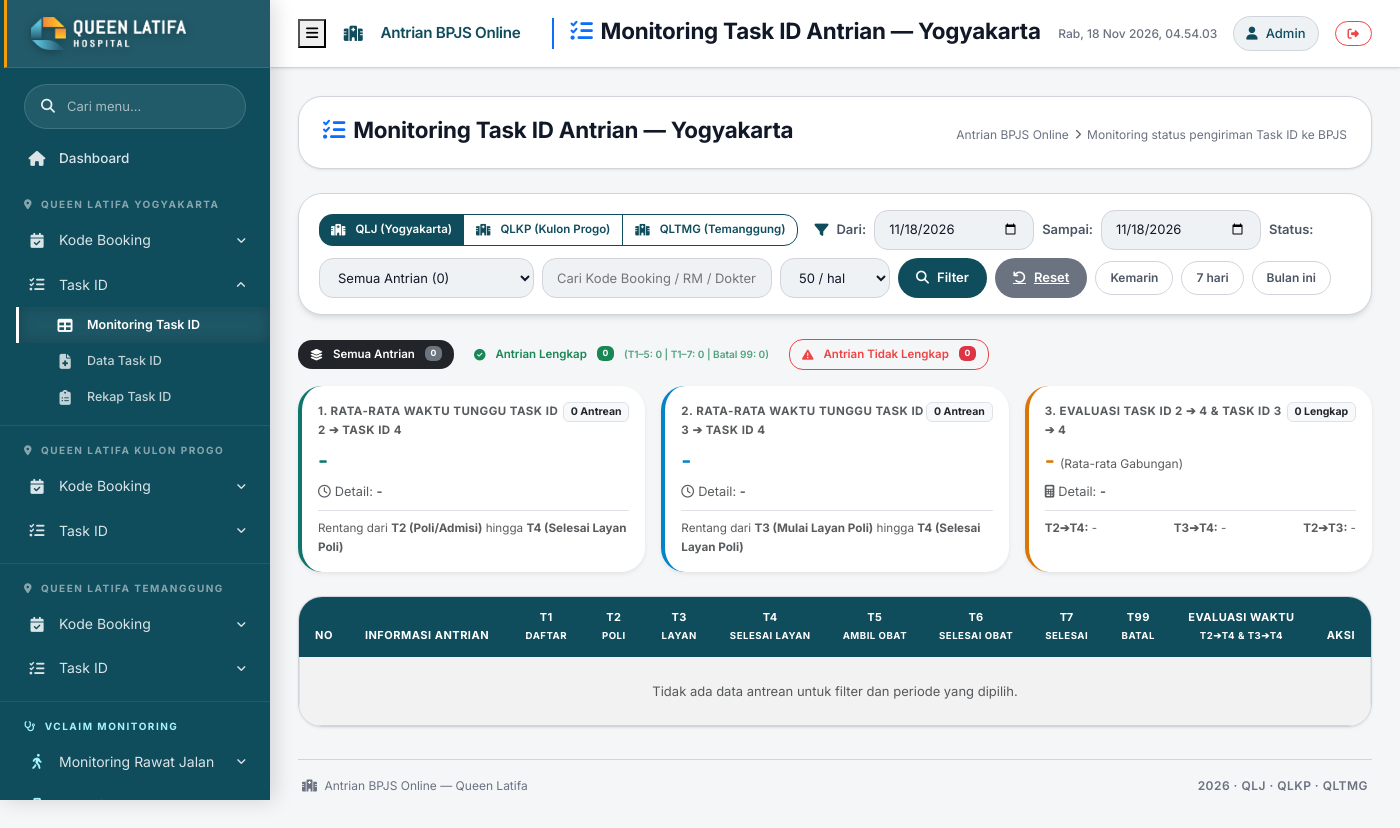
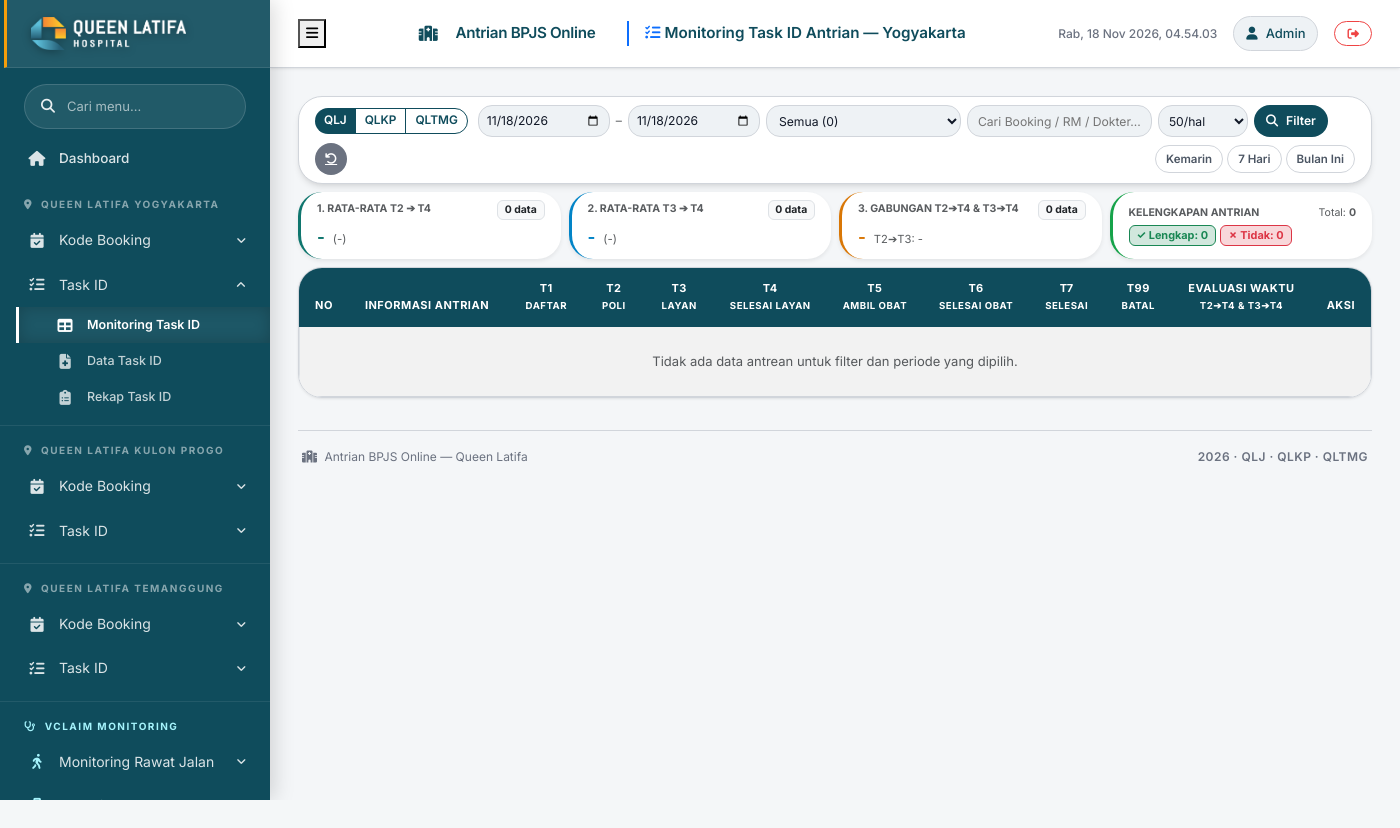
Before and after one commit to AndriSetyawan2014/antrianbpjs, a Laravel app: page /monitoring_taskid in a window 1400 px wide. After the commit the page ends 800 px from the top, so only its background shows below. Run offline with Laravel 9, Linux system fonts and the light colour scheme; the visitor is signed in with stand-in values (Sample User, id 1); tables that the repository leaves empty hold one stand-in row (values such as "Sample post"); style sheets or scripts are compiled from the project's sources; some libraries are stand-ins or nearby versions.

Commit message:
feat: add AntrianController and monitoring task ID views

```diff
--- a/app/Http/Controllers/AntrianController.php
+++ b/app/Http/Controllers/AntrianController.php
@@ -419,7 +419,7 @@ class AntrianController extends Controller
         $rowMetaMap = $pageRowMetaMap;
         $kodebookings = $paginatedKodebookings;
 
-        $pageTitle = $cfg['title'];
+        $monitoringTitle = $cfg['title'];
         $filterAction = $cfg['filter_action'];
         $detailBaseUrl = $cfg['filter_action'];
         $tableId = $cfg['table_id'];
@@ -433,7 +433,7 @@ class AntrianController extends Controller
             'start_date',
             'end_date',
             'vclaimMap',
-            'pageTitle',
+            'monitoringTitle',
             'filterAction',
             'detailBaseUrl',
             'tableId',
--- a/resources/views/monitoring_taskid.blade.php
+++ b/resources/views/monitoring_taskid.blade.php
@@ -1,16 +1,11 @@
 @extends('layouts.admin')
 
 @section('page_title')
-    <h1 class="page-title"><i class="fas fa-tasks me-2 text-primary"></i>{{ $pageTitle }}</h1>
-@endsection
-
-@section('page_subtitle')
-    Monitoring status pengiriman Task ID ke BPJS
+    <span><i class="fas fa-tasks me-1 text-primary"></i>{{ $monitoringTitle ?? 'Monitoring Task ID' }}</span>
 @endsection
 
 @section('content')
 @include('partials.monitoring-taskid-page', [
-    'pageTitle' => $pageTitle ?? 'Monitoring Task ID Antrian',
     'filterAction' => $filterAction ?? url('/monitoring_taskid'),
     'detailBaseUrl' => $detailBaseUrl ?? ($filterAction ?? url('/monitoring_taskid')),
     'startDate' => $start_date ?? request('start_date', date('Y-m-d')),
--- a/resources/views/partials/monitoring-taskid-page.blade.php
+++ b/resources/views/partials/monitoring-taskid-page.blade.php
@@ -39,172 +39,140 @@
     $firstItemNumber = $isPaginated ? ($kodebookings->firstItem() ?? 1) : 1;
 @endphp
 
-{{-- Filter Card --}}
-<div class="filter-card" style="flex-wrap: wrap; gap: 8px;">
-    <div class="btn-group me-2" role="group" aria-label="Pilih Cabang QL">
+{{-- Compact Filter & Toolbar Bar --}}
+<div class="filter-card py-2 px-3 mb-2" style="gap: 6px; align-items: center;">
+    <div class="btn-group btn-group-sm me-1" role="group" aria-label="Pilih Cabang QL">
         <a href="{{ url('/monitoring_taskid') }}?start_date={{ $startDate }}&end_date={{ $endDate }}&kelengkapan={{ $kelengkapanFilter }}&per_page={{ $perPage }}"
-           class="btn btn-sm {{ ($urlQL ?? 'QLJ') === 'QLJ' ? 'btn-primary' : 'btn-outline-primary' }}">
-            <i class="fas fa-hospital me-1"></i> QLJ (Yogyakarta)
+           class="btn {{ ($urlQL ?? 'QLJ') === 'QLJ' ? 'btn-primary' : 'btn-outline-primary' }}" style="font-size: 0.74rem; padding: 3px 9px;">
+            QLJ
         </a>
         <a href="{{ url('/qlkp_monitoring_taskid') }}?start_date={{ $startDate }}&end_date={{ $endDate }}&kelengkapan={{ $kelengkapanFilter }}&per_page={{ $perPage }}"
-           class="btn btn-sm {{ ($urlQL ?? 'QLJ') === 'QLKP' ? 'btn-primary' : 'btn-outline-primary' }}">
-            <i class="fas fa-hospital me-1"></i> QLKP (Kulon Progo)
+           class="btn {{ ($urlQL ?? 'QLJ') === 'QLKP' ? 'btn-primary' : 'btn-outline-primary' }}" style="font-size: 0.74rem; padding: 3px 9px;">
+            QLKP
         </a>
         <a href="{{ url('/qltmg_monitoring_taskid') }}?start_date={{ $startDate }}&end_date={{ $endDate }}&kelengkapan={{ $kelengkapanFilter }}&per_page={{ $perPage }}"
-           class="btn btn-sm {{ ($urlQL ?? 'QLJ') === 'QLTMG' ? 'btn-primary' : 'btn-outline-primary' }}">
-            <i class="fas fa-hospital me-1"></i> QLTMG (Temanggung)
+           class="btn {{ ($urlQL ?? 'QLJ') === 'QLTMG' ? 'btn-primary' : 'btn-outline-primary' }}" style="font-size: 0.74rem; padding: 3px 9px;">
+            QLTMG
         </a>
     </div>
 
-    <i class="fas fa-filter" style="color:var(--color-primary);"></i>
     <form method="GET" action="{{ $filterAction }}" style="display:contents;">
-        <label for="start_date">Dari:</label>
-        <input type="date" id="start_date" name="start_date" value="{{ $startDate }}">
-        <label for="end_date">Sampai:</label>
-        <input type="date" id="end_date" name="end_date" value="{{ $endDate }}">
+        <input type="date" id="start_date" name="start_date" value="{{ $startDate }}" style="width: 132px; height: 32px; font-size: 0.76rem; padding: 4px 8px;" title="Dari tanggal">
+        <span class="text-muted small">–</span>
+        <input type="date" id="end_date" name="end_date" value="{{ $endDate }}" style="width: 132px; height: 32px; font-size: 0.76rem; padding: 4px 8px;" title="Sampai tanggal">
 
-        <label for="kelengkapan">Status:</label>
-        <select id="kelengkapan" name="kelengkapan" style="width: 215px;" onchange="this.form.submit()">
-            <option value="" {{ $kelengkapanFilter === '' ? 'selected' : '' }}>Semua Antrian ({{ number_format($countTotalAll) }})</option>
-            <option value="lengkap" {{ $kelengkapanFilter === 'lengkap' ? 'selected' : '' }}>Antrian Lengkap ({{ number_format($countLengkap) }})</option>
-            <option value="tidak_lengkap" {{ $kelengkapanFilter === 'tidak_lengkap' ? 'selected' : '' }}>Antrian Tidak Lengkap ({{ number_format($countTidakLengkap) }})</option>
-            <option value="t1_5" {{ $kelengkapanFilter === 't1_5' ? 'selected' : '' }}>↳ Lengkap: Task ID 1–5 ({{ number_format($countLengkap15) }})</option>
-            <option value="t1_7" {{ $kelengkapanFilter === 't1_7' ? 'selected' : '' }}>↳ Lengkap: Task ID 1–7 ({{ number_format($countLengkap17) }})</option>
-            <option value="batal_99" {{ $kelengkapanFilter === 'batal_99' ? 'selected' : '' }}>↳ Lengkap: Batal 99 ({{ number_format($countLengkap99) }})</option>
+        <select id="kelengkapan" name="kelengkapan" style="width: 195px; height: 32px; font-size: 0.76rem; padding: 4px 8px;" onchange="this.form.submit()">
+            <option value="" {{ $kelengkapanFilter === '' ? 'selected' : '' }}>Semua ({{ number_format($countTotalAll) }})</option>
+            <option value="lengkap" {{ $kelengkapanFilter === 'lengkap' ? 'selected' : '' }}>Lengkap ({{ number_format($countLengkap) }})</option>
+            <option value="tidak_lengkap" {{ $kelengkapanFilter === 'tidak_lengkap' ? 'selected' : '' }}>Tidak Lengkap ({{ number_format($countTidakLengkap) }})</option>
+            <option value="t1_5" {{ $kelengkapanFilter === 't1_5' ? 'selected' : '' }}>↳ T1–5 ({{ number_format($countLengkap15) }})</option>
+            <option value="t1_7" {{ $kelengkapanFilter === 't1_7' ? 'selected' : '' }}>↳ T1–7 ({{ number_format($countLengkap17) }})</option>
+            <option value="batal_99" {{ $kelengkapanFilter === 'batal_99' ? 'selected' : '' }}>↳ Batal 99 ({{ number_format($countLengkap99) }})</option>
         </select>
 
-        <input type="text" name="q" value="{{ $searchQuery }}" placeholder="Cari Kode Booking / RM / Dokter / Poli..." style="width: 230px;">
+        <input type="text" name="q" value="{{ $searchQuery }}" placeholder="Cari Booking / RM / Dokter..." style="width: 185px; height: 32px; font-size: 0.76rem; padding: 4px 10px;">
 
-        <select name="per_page" style="width: 110px;" onchange="this.form.submit()" title="Jumlah baris per halaman">
+        <select name="per_page" style="width: 90px; height: 32px; font-size: 0.76rem; padding: 4px 6px;" onchange="this.form.submit()" title="Baris per halaman">
             @foreach([25, 50, 100, 250] as $pp)
-                <option value="{{ $pp }}" {{ (int)$perPage === $pp ? 'selected' : '' }}>{{ $pp }} / hal</option>
+                <option value="{{ $pp }}" {{ (int)$perPage === $pp ? 'selected' : '' }}>{{ $pp }}/hal</option>
             @endforeach
         </select>
 
-        <button type="submit" class="btn-filter btn-primary">
+        <button type="submit" class="btn-filter btn-primary" style="height: 32px; padding: 0 12px; font-size: 0.76rem;">
             <i class="fas fa-search"></i> Filter
         </button>
-        <a href="{{ $filterAction }}" class="btn-filter btn-secondary">
-            <i class="fas fa-undo"></i> Reset
+        <a href="{{ $filterAction }}" class="btn-filter btn-secondary" style="height: 32px; padding: 0 10px; font-size: 0.76rem;" title="Reset">
+            <i class="fas fa-undo"></i>
         </a>
     </form>
 
-    <div class="date-presets" role="group" aria-label="Preset tanggal cepat">
-        <button type="button" class="btn-preset" data-preset="yesterday">Kemarin</button>
-        <button type="button" class="btn-preset" data-preset="week">7 hari</button>
-        <button type="button" class="btn-preset" data-preset="month">Bulan ini</button>
+    <div class="date-presets ms-auto" role="group" aria-label="Preset tanggal cepat" style="gap: 4px;">
+        <button type="button" class="btn-preset" data-preset="yesterday" style="height: 28px; padding: 0 10px; font-size: 0.72rem;">Kemarin</button>
+        <button type="button" class="btn-preset" data-preset="week" style="height: 28px; padding: 0 10px; font-size: 0.72rem;">7 Hari</button>
+        <button type="button" class="btn-preset" data-preset="month" style="height: 28px; padding: 0 10px; font-size: 0.72rem;">Bulan Ini</button>
     </div>
 </div>
 
-{{-- Filter Cepat Kelengkapan Antrian --}}
-<div class="d-flex flex-wrap align-items-center justify-content-between gap-2 mb-3">
-    <div class="d-flex flex-wrap align-items-center gap-2">
-        <a href="{{ $filterAction }}?start_date={{ $startDate }}&end_date={{ $endDate }}&q={{ urlencode($searchQuery) }}&per_page={{ $perPage }}"
-           class="btn btn-sm {{ $kelengkapanFilter === '' ? 'btn-dark' : 'btn-outline-secondary' }}">
-            <i class="fas fa-layer-group me-1"></i> Semua Antrian
-            <span class="badge bg-secondary ms-1">{{ number_format($countTotalAll) }}</span>
-        </a>
-
-        <a href="{{ $filterAction }}?start_date={{ $startDate }}&end_date={{ $endDate }}&kelengkapan=lengkap&q={{ urlencode($searchQuery) }}&per_page={{ $perPage }}"
-           class="btn btn-sm {{ $kelengkapanFilter === 'lengkap' ? 'btn-success' : 'btn-outline-success' }}">
-            <i class="fas fa-check-circle me-1"></i> Antrian Lengkap
-            <span class="badge bg-success text-white ms-1">{{ number_format($countLengkap) }}</span>
-            <small class="ms-1 opacity-75">(T1–5: {{ number_format($countLengkap15) }} | T1–7: {{ number_format($countLengkap17) }} | Batal 99: {{ number_format($countLengkap99) }})</small>
-        </a>
-
-        <a href="{{ $filterAction }}?start_date={{ $startDate }}&end_date={{ $endDate }}&kelengkapan=tidak_lengkap&q={{ urlencode($searchQuery) }}&per_page={{ $perPage }}"
-           class="btn btn-sm {{ $kelengkapanFilter === 'tidak_lengkap' ? 'btn-danger' : 'btn-outline-danger' }}">
-            <i class="fas fa-exclamation-triangle me-1"></i> Antrian Tidak Lengkap
-            <span class="badge bg-danger text-white ms-1">{{ number_format($countTidakLengkap) }}</span>
-        </a>
-    </div>
-
-    @if($isPaginated && $kodebookings->total() > 0)
-        <div class="text-muted small">
-            Menampilkan <strong>{{ number_format($kodebookings->firstItem()) }}–{{ number_format($kodebookings->lastItem()) }}</strong>
-            dari <strong>{{ number_format($kodebookings->total()) }}</strong> antrean
-        </div>
-    @endif
-</div>
-
-{{-- Kartu Info Evaluasi Waktu Tunggu --}}
-<div class="row g-3 mb-4">
-    <div class="col-md-4">
-        <div class="card h-100 border-0 shadow-sm" style="border-left: 4px solid #0f766e !important;">
-            <div class="card-body py-3 px-3">
-                <div class="d-flex justify-content-between align-items-start">
-                    <div>
-                        <div class="text-uppercase fw-bold text-muted" style="font-size: 0.72rem; letter-spacing: 0.04em;">
-                            1. Rata-rata Waktu Tunggu Task ID 2 ➔ Task ID 4
-                        </div>
-                        <div class="fw-bold mt-1" style="font-size: 1.35rem; color: #0f766e;">
-                            {{ $avg2to4 !== null ? number_format($avg2to4 / 60, 1) . ' Menit' : '-' }}
-                        </div>
-                        <div class="text-muted mt-1" style="font-size: 0.8rem;">
-                            <i class="far fa-clock me-1"></i>Detail: <strong>{{ $formatDuration($avg2to4) }}</strong>
-                        </div>
-                    </div>
-                    <span class="badge bg-light text-dark border">
-                        {{ number_format($count2to4) }} Antrean
+{{-- Compact Evaluasi & Kelengkapan Bar --}}
+<div class="row g-2 mb-2 align-items-stretch">
+    <div class="col-lg-3 col-md-6">
+        <div class="card h-100 border-0 shadow-sm" style="border-left: 3px solid #0f766e !important;">
+            <div class="card-body py-2 px-3 d-flex flex-column justify-content-center">
+                <div class="d-flex justify-content-between align-items-center">
+                    <span class="text-uppercase fw-bold text-muted" style="font-size: 0.66rem;">1. Rata-rata T2 ➔ T4</span>
+                    <span class="badge bg-light text-dark border" style="font-size: 0.65rem;">{{ number_format($count2to4) }} data</span>
+                </div>
+                <div class="d-flex align-items-baseline gap-2 mt-1">
+                    <span class="fw-bold" style="font-size: 1.05rem; color: #0f766e;">
+                        {{ $avg2to4 !== null ? number_format($avg2to4 / 60, 1) . ' mnt' : '-' }}
                     </span>
-                </div>
-                <div class="mt-2 pt-2 border-top text-muted" style="font-size: 0.73rem;">
-                    Rentang dari <strong>T2 (Poli/Admisi)</strong> hingga <strong>T4 (Selesai Layan Poli)</strong>
+                    <small class="text-muted" style="font-size: 0.72rem;">({{ $formatDuration($avg2to4) }})</small>
                 </div>
             </div>
         </div>
     </div>
 
-    <div class="col-md-4">
-        <div class="card h-100 border-0 shadow-sm" style="border-left: 4px solid #0284c7 !important;">
-            <div class="card-body py-3 px-3">
-                <div class="d-flex justify-content-between align-items-start">
-                    <div>
-                        <div class="text-uppercase fw-bold text-muted" style="font-size: 0.72rem; letter-spacing: 0.04em;">
-                            2. Rata-rata Waktu Tunggu Task ID 3 ➔ Task ID 4
-                        </div>
-                        <div class="fw-bold mt-1" style="font-size: 1.35rem; color: #0284c7;">
-                            {{ $avg3to4 !== null ? number_format($avg3to4 / 60, 1) . ' Menit' : '-' }}
-                        </div>
-                        <div class="text-muted mt-1" style="font-size: 0.8rem;">
-                            <i class="far fa-clock me-1"></i>Detail: <strong>{{ $formatDuration($avg3to4) }}</strong>
-                        </div>
-                    </div>
-                    <span class="badge bg-light text-dark border">
-                        {{ number_format($count3to4) }} Antrean
+    <div class="col-lg-3 col-md-6">
+        <div class="card h-100 border-0 shadow-sm" style="border-left: 3px solid #0284c7 !important;">
+            <div class="card-body py-2 px-3 d-flex flex-column justify-content-center">
+                <div class="d-flex justify-content-between align-items-center">
+                    <span class="text-uppercase fw-bold text-muted" style="font-size: 0.66rem;">2. Rata-rata T3 ➔ T4</span>
+                    <span class="badge bg-light text-dark border" style="font-size: 0.65rem;">{{ number_format($count3to4) }} data</span>
+                </div>
+                <div class="d-flex align-items-baseline gap-2 mt-1">
+                    <span class="fw-bold" style="font-size: 1.05rem; color: #0284c7;">
+                        {{ $avg3to4 !== null ? number_format($avg3to4 / 60, 1) . ' mnt' : '-' }}
                     </span>
-                </div>
-                <div class="mt-2 pt-2 border-top text-muted" style="font-size: 0.73rem;">
-                    Rentang dari <strong>T3 (Mulai Layan Poli)</strong> hingga <strong>T4 (Selesai Layan Poli)</strong>
+                    <small class="text-muted" style="font-size: 0.72rem;">({{ $formatDuration($avg3to4) }})</small>
                 </div>
             </div>
         </div>
     </div>
 
-    <div class="col-md-4">
-        <div class="card h-100 border-0 shadow-sm" style="border-left: 4px solid #d97706 !important;">
-            <div class="card-body py-3 px-3">
-                <div class="d-flex justify-content-between align-items-start">
-                    <div>
-                        <div class="text-uppercase fw-bold text-muted" style="font-size: 0.72rem; letter-spacing: 0.04em;">
-                            3. Evaluasi Task ID 2 ➔ 4 &amp; Task ID 3 ➔ 4
-                        </div>
-                        <div class="fw-bold mt-1" style="font-size: 1.35rem; color: #d97706;">
-                            {{ $avgCombined !== null ? number_format($avgCombined / 60, 1) . ' Menit' : '-' }}
-                            <small class="fw-normal text-muted" style="font-size: 0.75rem;">(Rata-rata Gabungan)</small>
-                        </div>
-                        <div class="text-muted mt-1" style="font-size: 0.8rem;">
-                            <i class="fas fa-calculator me-1"></i>Detail: <strong>{{ $formatDuration($avgCombined) }}</strong>
-                        </div>
-                    </div>
-                    <span class="badge bg-light text-dark border">
-                        {{ number_format($countBoth) }} Lengkap
+    <div class="col-lg-3 col-md-6">
+        <div class="card h-100 border-0 shadow-sm" style="border-left: 3px solid #d97706 !important;">
+            <div class="card-body py-2 px-3 d-flex flex-column justify-content-center">
+                <div class="d-flex justify-content-between align-items-center">
+                    <span class="text-uppercase fw-bold text-muted" style="font-size: 0.66rem;">3. Gabungan T2➔T4 &amp; T3➔T4</span>
+                    <span class="badge bg-light text-dark border" style="font-size: 0.65rem;">{{ number_format($countBoth) }} data</span>
+                </div>
+                <div class="d-flex align-items-baseline gap-2 mt-1">
+                    <span class="fw-bold" style="font-size: 1.05rem; color: #d97706;">
+                        {{ $avgCombined !== null ? number_format($avgCombined / 60, 1) . ' mnt' : '-' }}
                     </span>
+                    <small class="text-muted" style="font-size: 0.7rem;">
+                        T2➔T3: {{ ($avg2to4 !== null && $avg3to4 !== null && $avg2to4 >= $avg3to4) ? number_format(($avg2to4 - $avg3to4) / 60, 1) . 'm' : '-' }}
+                    </small>
                 </div>
-                <div class="mt-2 pt-2 border-top d-flex justify-content-between text-muted" style="font-size: 0.73rem;">
-                    <span><strong>T2➔T4:</strong> {{ $avg2to4 !== null ? number_format($avg2to4 / 60, 1) . ' mnt' : '-' }}</span>
-                    <span><strong>T3➔T4:</strong> {{ $avg3to4 !== null ? number_format($avg3to4 / 60, 1) . ' mnt' : '-' }}</span>
-                    <span><strong>T2➔T3:</strong> {{ ($avg2to4 !== null && $avg3to4 !== null && $avg2to4 >= $avg3to4) ? number_format(($avg2to4 - $avg3to4) / 60, 1) . ' mnt' : '-' }}</span>
+            </div>
+        </div>
+    </div>
+
+    <div class="col-lg-3 col-md-6">
+        <div class="card h-100 border-0 shadow-sm" style="border-left: 3px solid #16a34a !important;">
+            <div class="card-body py-2 px-3 d-flex flex-column justify-content-center">
+                <div class="d-flex justify-content-between align-items-center mb-1">
+                    <span class="text-uppercase fw-bold text-muted" style="font-size: 0.66rem;">Kelengkapan Antrian</span>
+                    <span class="text-muted" style="font-size: 0.66rem;">Total: <strong>{{ number_format($countTotalAll) }}</strong></span>
+                </div>
+                <div class="d-flex gap-1 flex-wrap">
+                    <a href="{{ $filterAction }}?start_date={{ $startDate }}&end_date={{ $endDate }}&kelengkapan=lengkap&q={{ urlencode($searchQuery) }}&per_page={{ $perPage }}"
+                       class="badge text-decoration-none {{ $kelengkapanFilter === 'lengkap' ? 'bg-success text-white' : 'bg-success-subtle text-success border border-success' }}"
+                       style="font-size: 0.68rem;"
+                       title="T1-5: {{ $countLengkap15 }} | T1-7: {{ $countLengkap17 }} | Batal 99: {{ $countLengkap99 }}">
+                        ✓ Lengkap: {{ number_format($countLengkap) }}
+                    </a>
+                    <a href="{{ $filterAction }}?start_date={{ $startDate }}&end_date={{ $endDate }}&kelengkapan=tidak_lengkap&q={{ urlencode($searchQuery) }}&per_page={{ $perPage }}"
+                       class="badge text-decoration-none {{ $kelengkapanFilter === 'tidak_lengkap' ? 'bg-danger text-white' : 'bg-danger-subtle text-danger border border-danger' }}"
+                       style="font-size: 0.68rem;">
+                        ✗ Tidak: {{ number_format($countTidakLengkap) }}
+                    </a>
+                    @if($kelengkapanFilter !== '')
+                        <a href="{{ $filterAction }}?start_date={{ $startDate }}&end_date={{ $endDate }}&q={{ urlencode($searchQuery) }}&per_page={{ $perPage }}"
+                           class="badge bg-secondary text-white text-decoration-none" style="font-size: 0.65rem;">
+                            Reset
+                        </a>
+                    @endif
                 </div>
             </div>
         </div>
```
